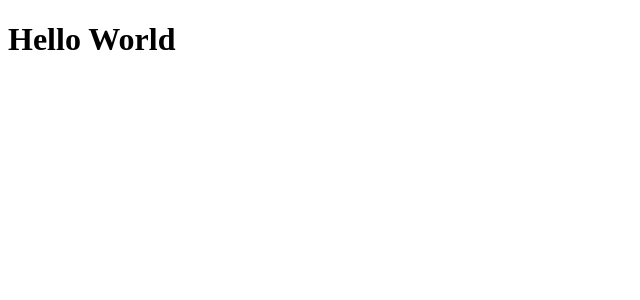
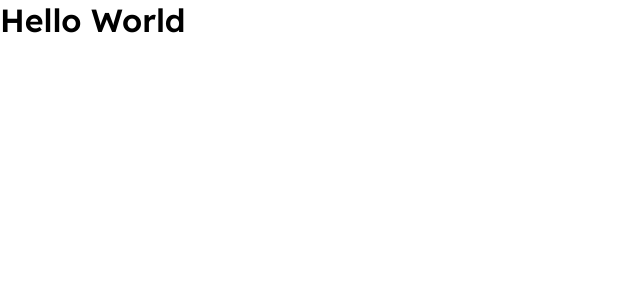
Before and after one commit to AndersonKich-Dev/Full-Books, a React (Create React App) app: page / in a window 1280 px wide. Shown: the top 300 px of the page, without its empty margins (0-640 px from the left). Built offline with nearby package versions, Linux system fonts and the light colour scheme.

Commit message:
Add Global Styles

```diff
--- a/package.json
+++ b/package.json
@@ -9,6 +9,7 @@
     "react": "^17.0.2",
     "react-dom": "^17.0.2",
     "react-scripts": "4.0.3",
+    "styled-components": "^5.3.0",
     "web-vitals": "^1.0.1"
   },
   "scripts": {
--- a/src/index.js
+++ b/src/index.js
@@ -1,9 +1,13 @@
 import React from 'react';
 import ReactDOM from 'react-dom';
 import App from './App';
+import Fonts from './fonts'
+import GlobalStyles from './styles/GlobalStyle'
 
 ReactDOM.render(
   <React.StrictMode>
+    <Fonts/>
+    <GlobalStyles/>
     <App />
   </React.StrictMode>,
   document.getElementById('root')
--- /dev/null
+++ b/src/styles/GlobalStyle.js
@@ -0,0 +1,57 @@
+import { createGlobalStyle } from 'styled-components'
+
+export default createGlobalStyle`
+
+* {
+    margin: 0;
+    padding: 0;
+    outline: 0;
+    box-sizing: border-box;
+  }
+
+  @media (max-width: 1080px) {
+    html {
+      font-size: 93.75%;
+    }
+  }
+
+  @media (max-width: 720px) {
+    html {
+      font-size: 87.5%;
+    }
+  }
+
+  h1, h2, h3, h4, h5, h6 {
+    font-family: Lexend_600, sans-serif;
+  }
+
+  ul{
+    list-style: none;
+  }
+
+  p, input, textarea, button {
+    font-family: Inter_400;
+  }
+
+  p {
+    font-size: 1rem;
+  }
+
+  h1 {
+    font-size: 2rem;
+  }
+
+  h2 {
+      font-size: 1.5rem;
+  }
+
+  button {
+      cursor: pointer;
+  }
+
+  a:link
+  {
+    text-decoration:none;
+  }
+
+`;
```
Also changed, not shown: 1 other file (tests, documents, lock files or other folders).
